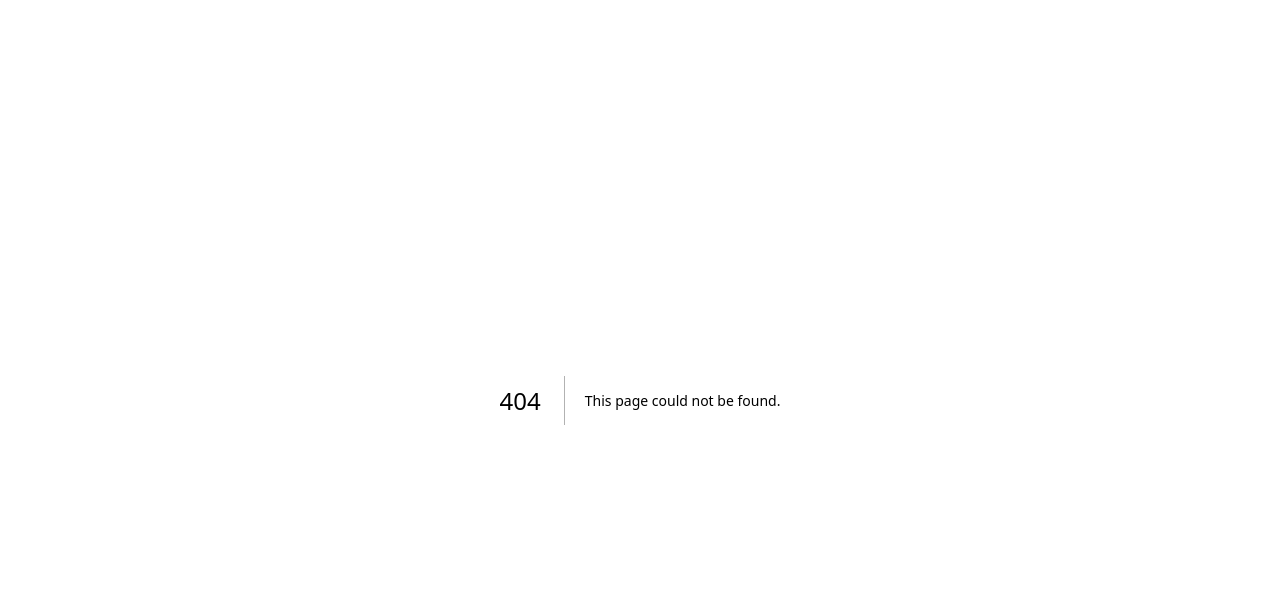
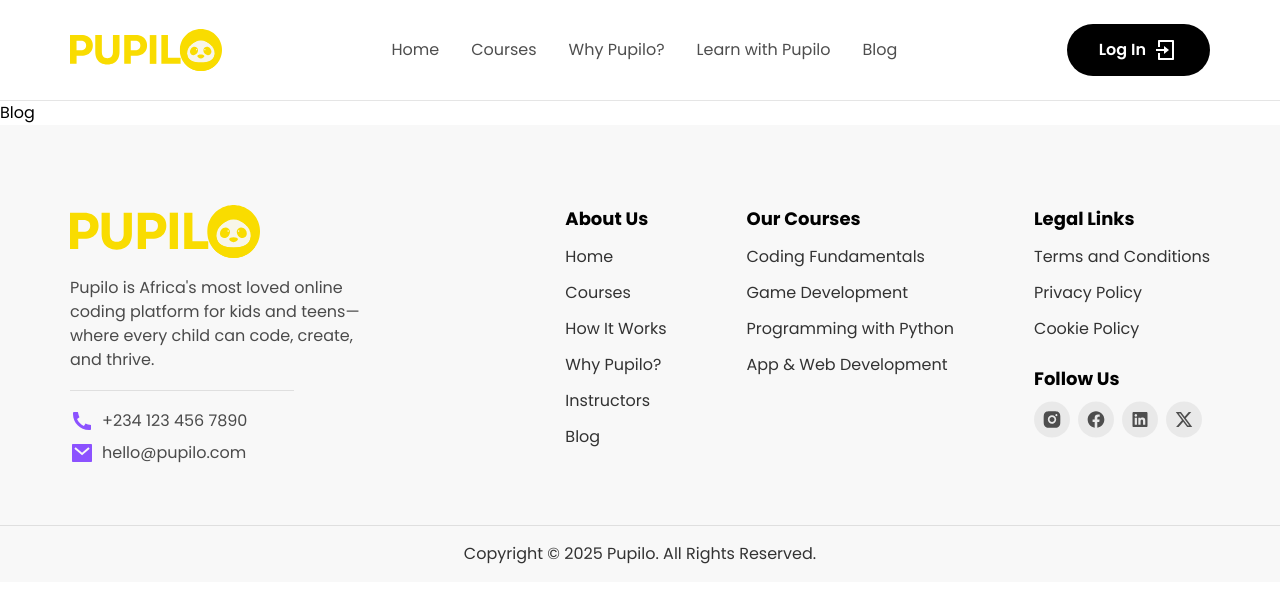
Before and after one commit to Pupiloinc/Pupilo, a Next.js app: page /our-blog in a window 1280 px wide. Before the commit this address had no page. Shown: the top 602 px of the page. Built offline with nearby package versions, Linux system fonts and the light colour scheme.

Commit message:
pull from cod

```diff
--- /dev/null
+++ b/src/app/our-blog/page.jsx
@@ -0,0 +1,18 @@
+import BackToTop from "@/components/common/BackToTop";
+import Footer from "@/components/common/Footer";
+import Header from "@/components/common/Header";
+import Blog from "@/components/our-blog/Blog";
+import React from "react";
+
+const page = () => {
+  return (
+    <div>
+      <Header />
+      <Blog />
+      <Footer />
+      <BackToTop />
+    </div>
+  );
+};
+
+export default page;
--- /dev/null
+++ b/src/components/our-blog/Blog.jsx
@@ -0,0 +1,9 @@
+import React from 'react'
+
+const Blog = () => {
+  return (
+    <div>Blog</div>
+  )
+}
+
+export default Blog
```
